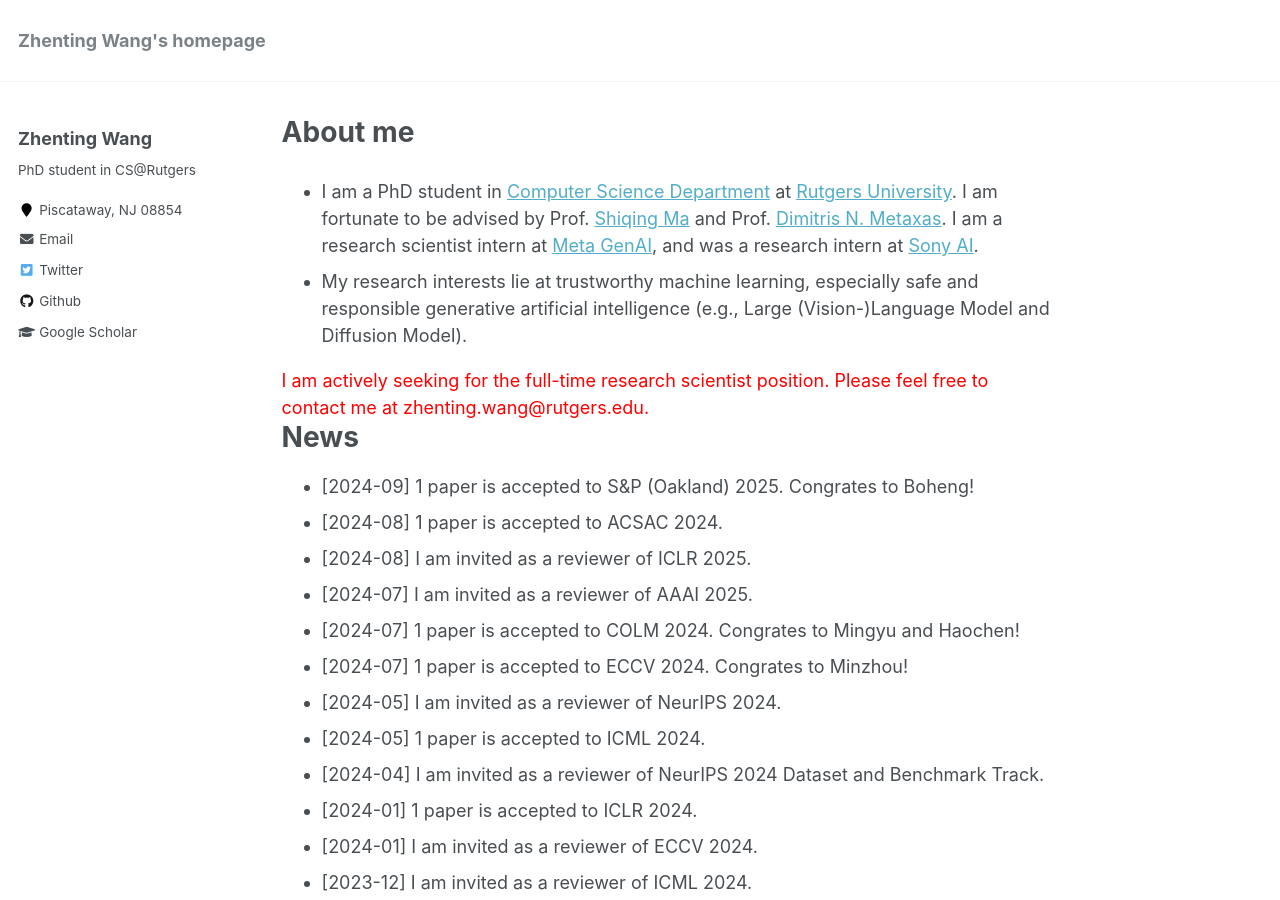
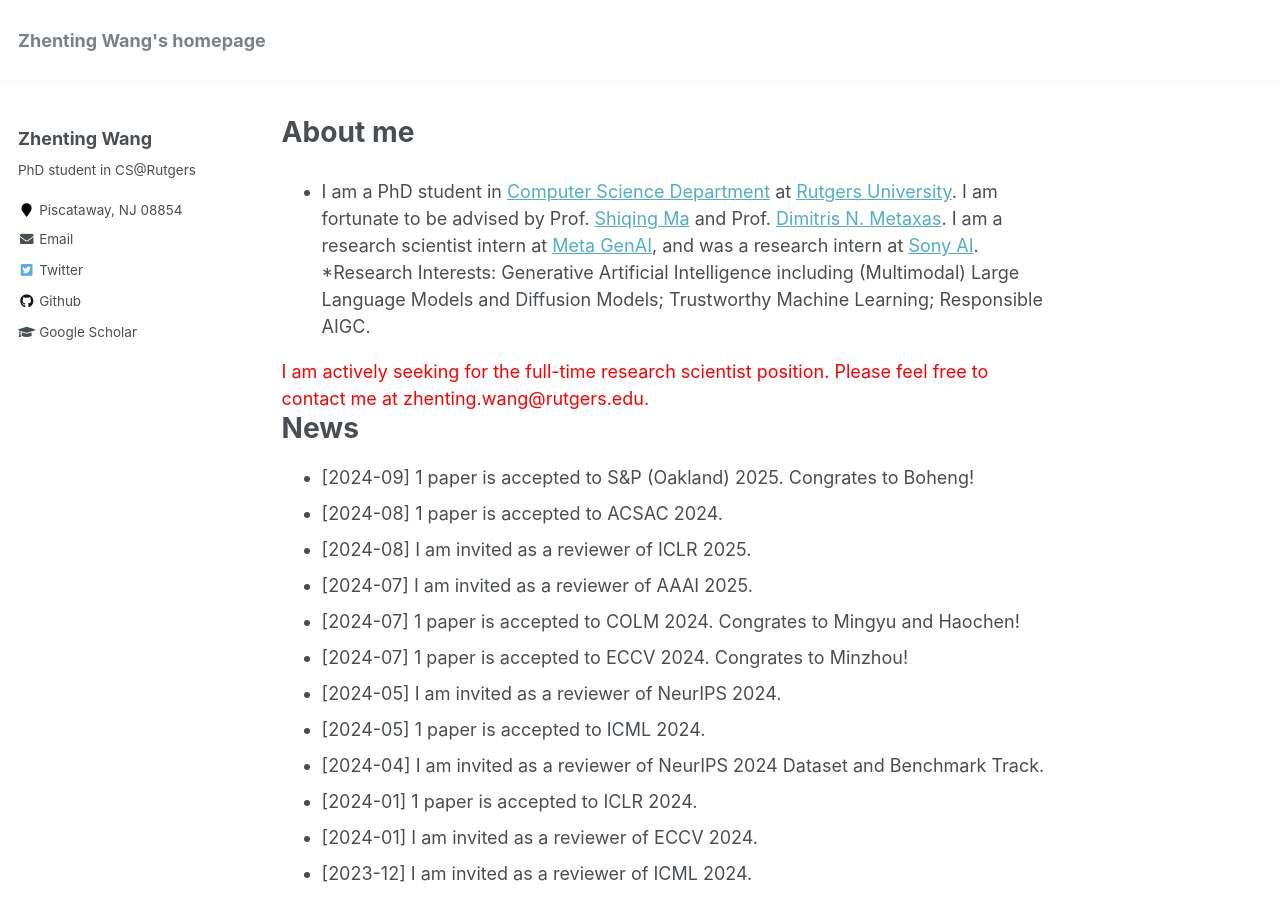
Before and after one commit to ZhentingWang/zhentingwang.github.io, a Jekyll site: the page built from _pages/about.md, in a window 1280 px wide and 900 px high. Built offline with Jekyll 4.4.1, drawn with Linux system fonts in a browser that asks for light colours.

Commit message:
Update about.md

```diff
--- a/_pages/about.md
+++ b/_pages/about.md
@@ -9,7 +9,7 @@ redirect_from:
 ---
 
 * I am a PhD student in [Computer Science Department](https://www.cs.rutgers.edu/) at [Rutgers University](https://www.rutgers.edu/). I am fortunate to be advised by Prof. [Shiqing Ma](https://people.cs.umass.edu/~shiqingma/) and Prof. [Dimitris N. Metaxas](https://people.cs.rutgers.edu/~dnm/). I am a research scientist intern at [Meta GenAI](https://ai.meta.com/), and was a research intern at [Sony AI](https://ai.sony/).
-* My research interests lie at trustworthy machine learning, especially safe and responsible generative artificial intelligence (e.g., Large (Vision-)Language Model and Diffusion Model).
+*Research Interests: Generative Artificial Intelligence including (Multimodal) Large Language Models and Diffusion Models; Trustworthy Machine Learning; Responsible AIGC.
 
 <font color='red'> I am actively seeking for the full-time research scientist position. Please feel free to contact me at zhenting.wang@rutgers.edu.</font>
 
```
